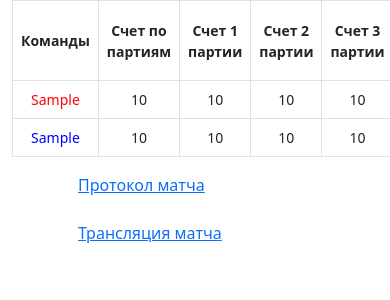
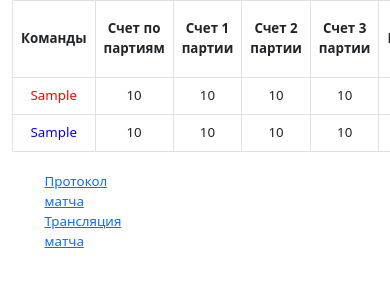
Before and after one commit to geekk0/Golden_League_site, a Django app: template templates/beach_volleyball.html in a window 390 px wide; the page is wider, and only the part inside the window is pictured. Shown: the top 300 px of that part. Run offline with Django 3.2, Linux system fonts and the light colour scheme; the template is opened without the code that fills it: most values are stand-ins (such as "Sample title", 1, 10 or a date in 2020); some libraries are stand-ins or nearby versions.

Commit message:
mobile design

```diff
--- a/static/css/base.css
+++ b/static/css/base.css
@@ -35,3 +35,10 @@
 #test_table{
     line-height: 12px;
 }
+
+@media (min-width:300px) and (max-width:1200px) {
+    body{font-size: 10pt;}
+    li{font-size: 10pt;}
+/*    .row{margin-left: 0px;
+        margin-right: 0px;}*/
+}
--- a/templates/base.html
+++ b/templates/base.html
@@ -18,15 +18,15 @@
 </head>
 <body>
 
-    <header class="container-xs">
+    <header class="container">
             <div class="row align-bottom">
 
                 {% if request.user.is_authenticated %}
                     {% block breadcrumb %}
-                        <nav class="navbar navbar-expand-sm bg-info col-12">
-                            <div class="collapse navbar-collapse col-md-10 offset-1 ">
+                        <nav class="navbar navbar-expand bg-info col-xs-12 col-md-12">
+                            <div class="collapse navbar-collapse col-xs-12 col-md-12 offset-md-1 ">
                                 <ul class="navbar-nav mr-auto">
-                                    <li class="navbar-brand"><a href="/" style="color:black">Панель управления судейской бригады</a></li>
+                                    <li class="navbar-brand d-none d-sm-block"><a href="/" style="color:black">Панель управления судейской бригады</a></li>
                                 </ul>
                                 <a href="{% url 'user_logout' %}" style="margin-left:auto; margin-right: 10%; color:black">Выйти</a>
                          </div>
--- a/templates/beach_volleyball.html
+++ b/templates/beach_volleyball.html
@@ -19,11 +19,21 @@
 
     <script type="text/javascript">
 
+        document.addEventListener("DOMContentLoaded", get_orientation)
+
         document.addEventListener("DOMContentLoaded", spectator)
 
         document.addEventListener("DOMContentLoaded", modal_end_set)
 
         document.addEventListener("DOMContentLoaded", check_match_is_over)
+
+        function get_orientation() {
+            let width = window.screen.width
+
+            if (width < 560) {
+                alert("Пожалуйста, используйте горизонтальную ориентацию устройства");
+            }
+        }
 
         function spectator() {
             if (document.getElementById("spectator").style.display === "none") {
@@ -96,10 +106,10 @@
         </script>
 
 
-        <div class="container-md">
-            <div class="row">
-                <div class="score_table col-12" style="" id="score">
-                    <table class="table table-bordered mx-auto w-auto small">
+        <div class="container-xs">
+            <div class="row m-0">
+                <div class="score_table table-responsive col-12" style="" id="score">
+                    <table class="table table-bordered">
                     <thead>
                         <tr style="text-align: center;vertical-align: middle;">
                             <th scope="col">Команды</th>
@@ -161,7 +171,7 @@
         {% if user_is_referee == True %}
                 {% if match.swap_position == 1 %}
                     <div class="container-xs" id="controls">
-                <div class="row">
+                        <div class="row m-0">
 
 
                         <div style="" class = "red_first_inning col-2 text-center">
@@ -234,7 +244,7 @@
                     </div>
                 {% else %}
                     <div class="container-xs" id="controls_swapped">
-                <div class="row">
+                        <div class="row m-0">
 
                         <div style="" class = "blue_first_inning col-2 text-center">
                             {% if match.current_inning == "blank" %}
@@ -301,9 +311,21 @@
 
                     </div>
                 {% endif %}
-            <div class="row">
-                    <button style="margin-top: 2%;" type="button" class="btn btn-success col-4 offset-4"
+        {% endif %}
+                    <div class="container-xs" style="margin-top: 1%">
+                        <div class="row m-0">
+                            <div class="col-3 offset-1">
+                                <a class="" href="{% url 'Протокол' match.id %}" target="_blank" style="">Протокол матча</a>
+                            </div>
+                        </div>
+
+                        <div class="row m-0">
+                                <a class="col-3 offset-1" href="http://golden-league.pro:8080/" target="_blank">Трансляция матча</a>
+        {% if user_is_referee == True %}
+                                <button style="" type="button" class="btn btn-success col-4"
                                         id="end_set">Партия закончена</button>
+                                <a href="{% url 'Удалить матч' match.id %}" type="button"
+                                   class="btn btn-success col-3 offset" style="background: #bd1313; margin-left:6%">Удалить матч</a>
                         </div>
 
                         <div class="modal">
@@ -325,21 +347,16 @@
                                 </div>
                             </div>
 
-
+                    </div>
         {% else %}
             <p id="spectator" style="display:none"></p>
 
         {% endif %}
 
+        <div clas="container">
 
-        <a href="{% url 'Протокол' match.id %}" target="_blank" style="margin-left:20%">Протокол матча</a>
-        {% if user_is_referee == True %}
-            <a href="{% url 'Удалить матч' match.id %}" class="btn btn-success" style="background: #bd1313;
-            margin-left:50%">Удалить матч</a>
-        {% endif %}
-        <br>
-        <br>
-        <a href="http://golden-league.pro:8080/" target="_blank" style="margin-left:20%">Трансляция матча</a>
+
+        </div>
     {% endfor %}
 
 {% endblock %}
--- a/templates/sports.html
+++ b/templates/sports.html
@@ -4,8 +4,8 @@
     <title>Виды спорта</title>
 {% endblock %}
 
- <nav class="navbar navbar-expand-sm bg-info col-12">
-     <div class="collapse navbar-collapse col-md-10 offset-1 ">
+ <nav class="navbar navbar-expand col-12 col-xs-12 ">
+     <div class="collapse navbar-collapse col-xs-12 col-md-10 offset-1 ">
          <ul class="navbar-nav mr-auto">
              <li class="navbar-brand"><a href="/" style="color:black">Панель управления судейской бригады</a></li>
 
```
Also changed, not shown: templates/login.html (+24 -29 lines), templates/stream.html (+7 -20 lines). Lines whose indentation alone changed are shown as unchanged.
